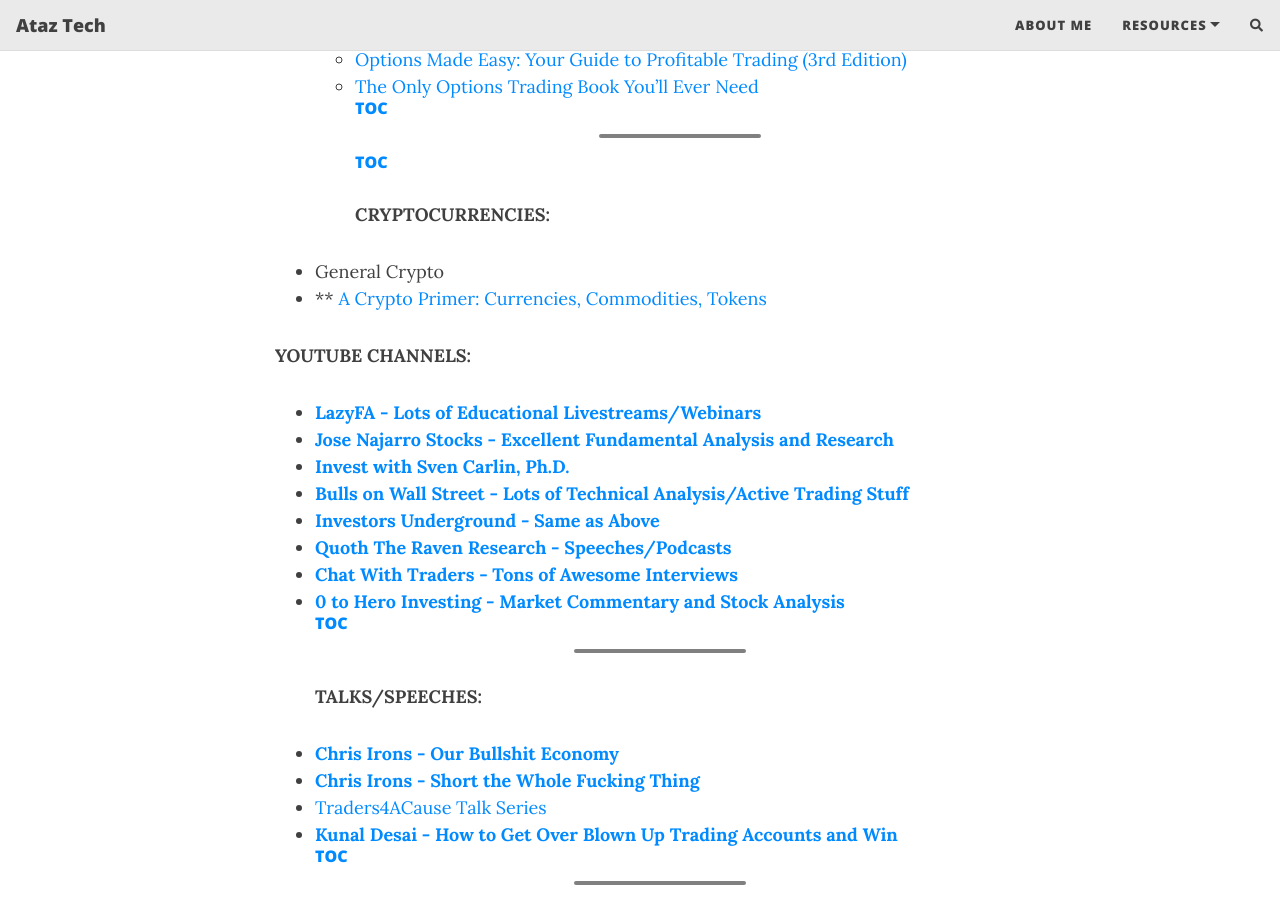
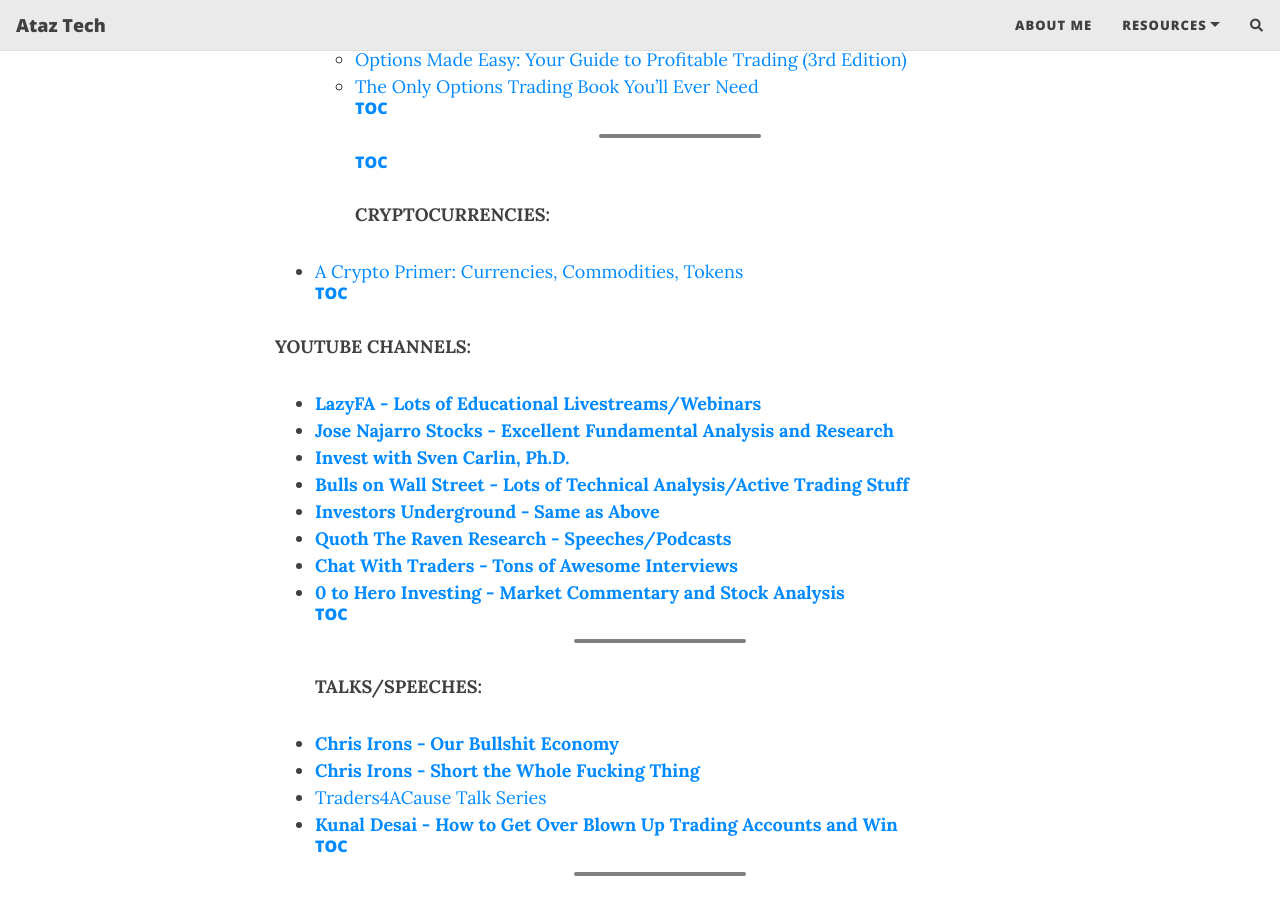
Before and after one commit to atakuzi/atakuzi.github.io, a Jekyll site: the page built from _posts/2021-09-11-market toolkit.md, in a window 1280 px wide and 900 px high, scrolled down 11816 px. Built offline with Jekyll 4.4.1, drawn with Linux system fonts in a browser that asks for light colours; nearby versions of some CDN libraries; comment, search, counter and statistics services are not loaded.

Commit message:
Updated post

```diff
--- a/_posts/2021-09-11-market toolkit.md
+++ b/_posts/2021-09-11-market toolkit.md
@@ -360,8 +360,8 @@
 ---
 ###### [TOC](#toc)
 **<a id="crypto"></a>CRYPTOCURRENCIES:**
-- <a id="crypto"></a>General Crypto
-- ** [A Crypto Primer: Currencies, Commodities, Tokens](https://www.investopedia.com/tech/crypto-primer-currencies-commodities-tokens/)
+- [A Crypto Primer: Currencies, Commodities, Tokens](https://www.investopedia.com/tech/crypto-primer-currencies-commodities-tokens/)
+###### [TOC](#toc)
 
 **<a id="youtube"></a>YOUTUBE CHANNELS:**
 - **[LazyFA - Lots of Educational Livestreams/Webinars](https://www.youtube.com/channel/UCQ9LMi4xPU1zCICplsAe7Jw/)**
```
